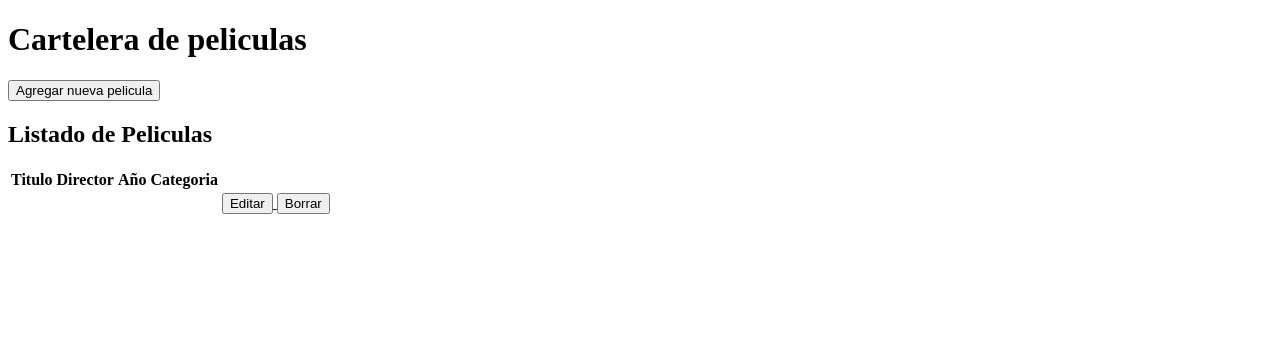
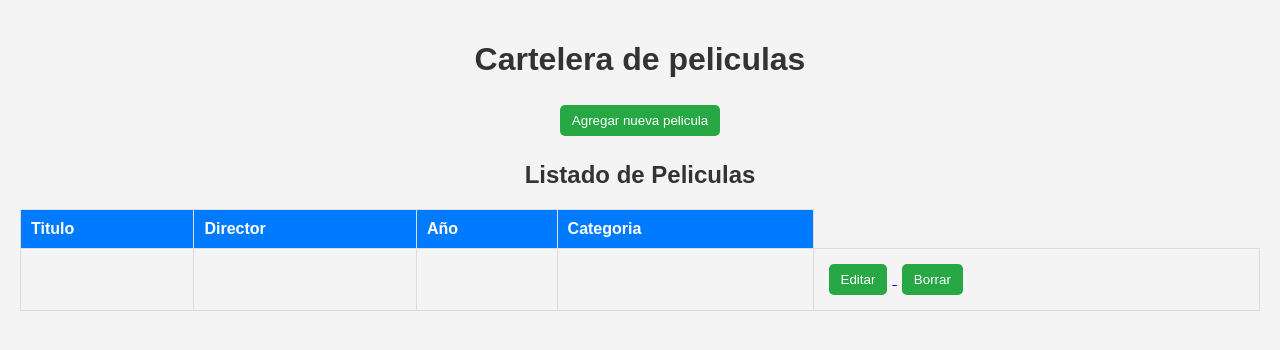
Before and after one commit to GabyVasquez07/Lab2C2-PIV-GS, a PHP site: page / in a window 1280 px wide. Shown: the top 350 px of the page. Run offline with PHP 8.4, Linux system fonts and the light colour scheme; tables that the repository leaves empty or names only in its code hold one stand-in row (values such as "Sample post"); data that the repository does not hold is empty.

Commit message:
estilazo

```diff
--- a/estilos.css
+++ b/estilos.css
@@ -0,0 +1,58 @@
+
+        body {
+            font-family: Arial, sans-serif;
+            background-color: #f4f4f4;
+            margin: 0;
+            padding: 20px;
+            text-align: center;
+        }
+        h1, h2 {
+            color: #333;
+        }
+        .container {
+            max-width: 800px;
+            margin: auto;
+            background: white;
+            padding: 20px;
+            border-radius: 10px;
+            box-shadow: 0px 0px 10px rgba(0, 0, 0, 0.1);
+        }
+        table {
+            width: 100%;
+            border-collapse: collapse;
+            margin-top: 20px;
+        }
+        th, td {
+            border: 1px solid #ddd;
+            padding: 10px;
+            text-align: left;
+        }
+        th {
+            background-color: #007BFF;
+            color: white;
+        }
+        tr:nth-child(even) {
+            background-color: #f9f9f9;
+        }
+        button {
+            background-color: #28a745;
+            color: white;
+            border: none;
+            padding: 8px 12px;
+            margin: 5px;
+            cursor: pointer;
+            border-radius: 5px;
+        }
+        button:hover {
+            opacity: 0.8;
+        }
+        .btn-delete {
+            background-color: #dc3545;
+        }
+        .btn-edit {
+            background-color: #ffc107;
+        }
+        .add-button {
+            display: inline-block;
+            margin-top: 10px;
+        }
--- a/index.php
+++ b/index.php
@@ -5,6 +5,7 @@
     <meta charset="UTF-8">
     <meta name="viewport" content="width=device-width, initial-scale=1.0">
     <title>Pelis</title>
+    <link href="estilos.css" rel="stylesheet">
 </head>
 <body>
 <h1>Cartelera de peliculas</h1>
```
